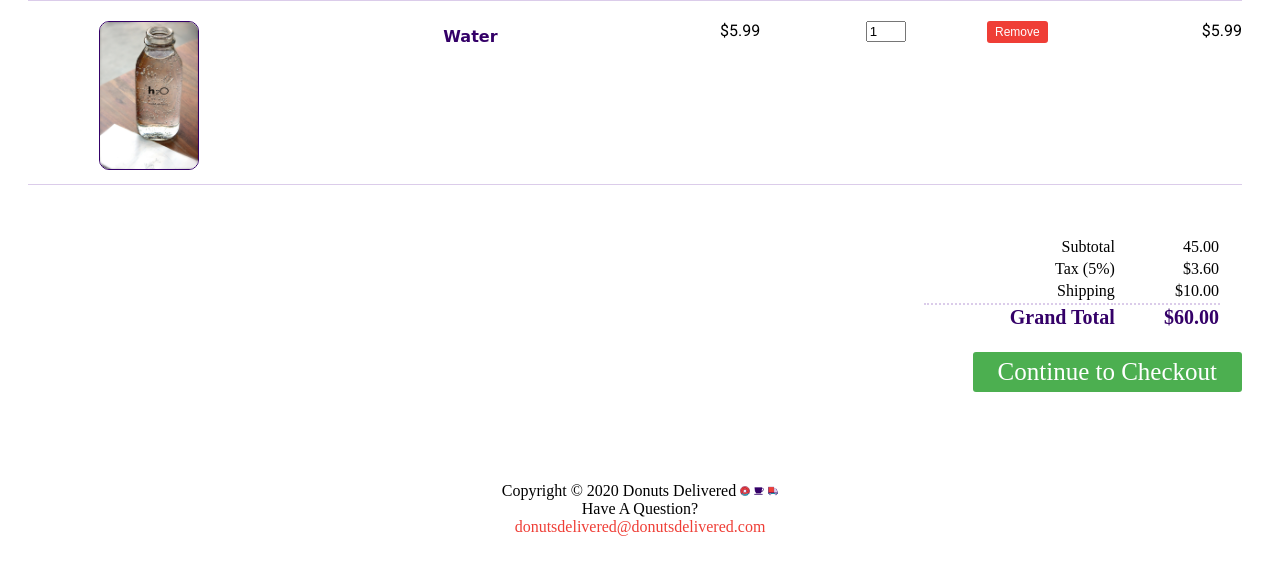
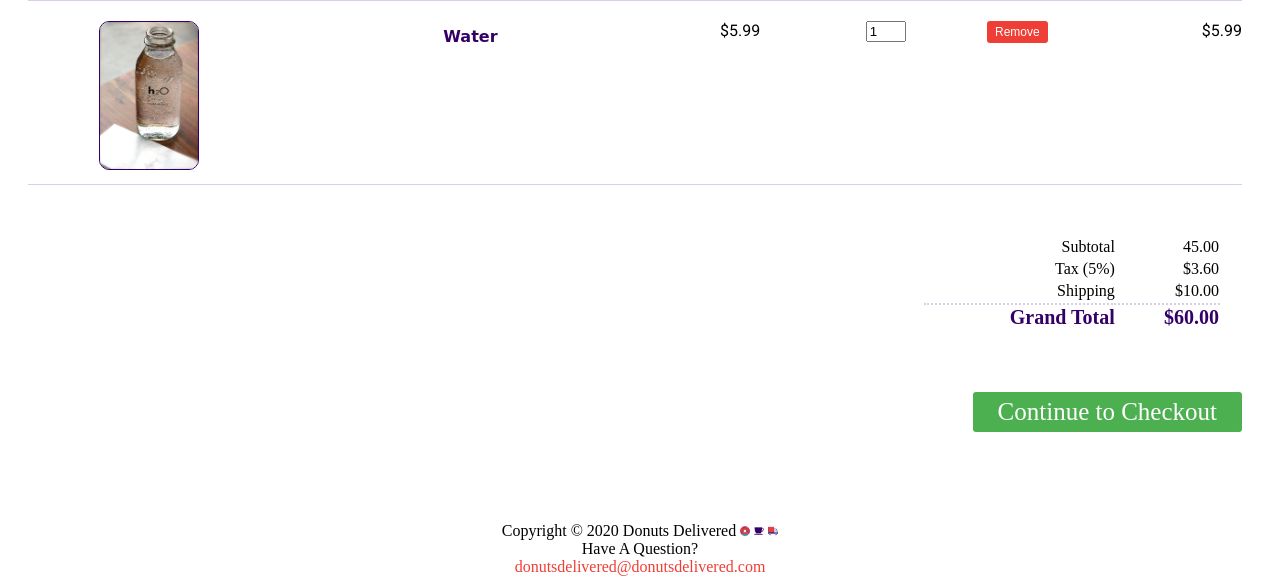
Before and after one commit to clatesha/donuts-delivered, a plain HTML site: page orderbyo.html in a window 1280 px wide. Shown: the part 1374-1958 px from the top of the page. Before the commit the page ends 1918 px from the top, so only its background shows below. Drawn offline with nearby package versions, Linux system fonts and the light colour scheme; a web font is replaced by a local one.

Commit message:
lowered checkout button

```diff
--- a/checkout.css
+++ b/checkout.css
@@ -231,7 +231,7 @@ table {
 .checkout {
   float: right;
   border: 0;
-  margin: 20px 30px 90px 0;
+  margin: 60px 30px 90px 0;
   padding: 6px 25px;
   background-color: #4CAF50;
   color: #fff;
```
